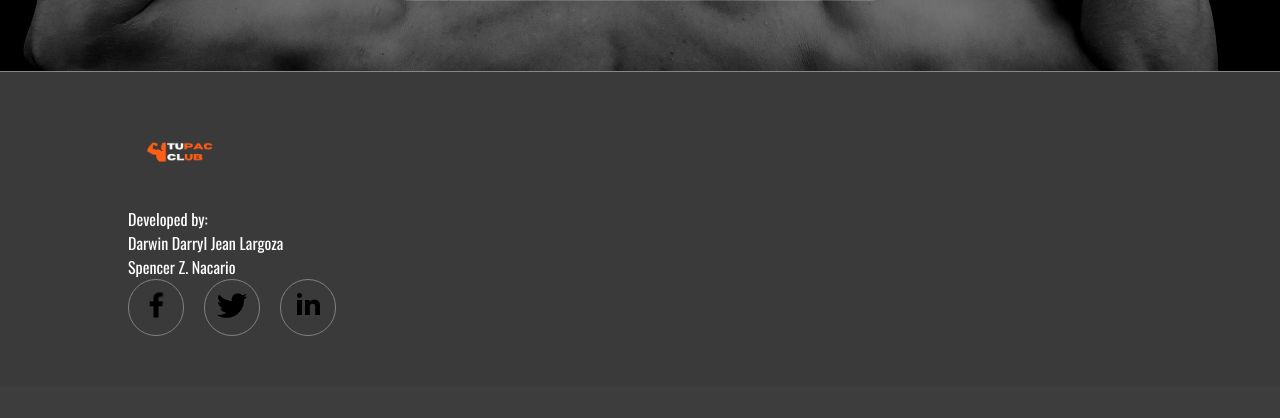
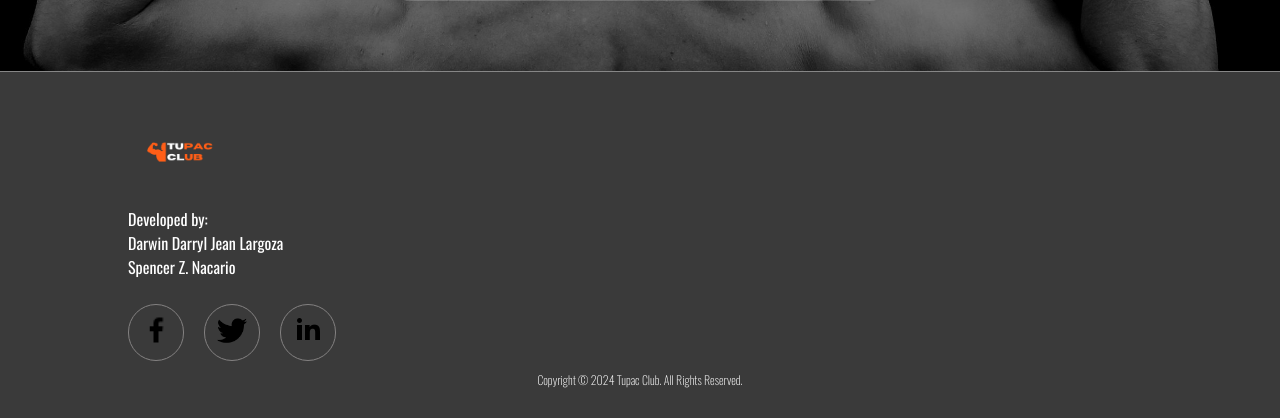
Before and after one commit to Dadaisuk1/IM_1-Summer, a PHP site: page /login.php in a window 1280 px wide. Shown: the part 522-940 px from the top of the page. Before the commit the page ends 858 px from the top, so only its background shows below. Run offline with PHP 8.4, Linux system fonts and the light colour scheme.

Commit message:
changes footer

```diff
--- a/PROJECT/css/footer.css
+++ b/PROJECT/css/footer.css
@@ -10,7 +10,7 @@
 
 .container_footer {
     width: 100%;
-    padding: 30px 10% 50px;
+    padding: 30px 10%;
     margin-top: 20px;
     border-style: solid;
     border-color: #ffffff62;
@@ -40,6 +40,10 @@
     height: auto;
 }
 
+.socials {
+    margin-top: 3ch;
+}
+
 .socials .facebook {
     border: solid 1px rgb(131, 129, 129);
     padding: 10px 12px;
@@ -60,3 +64,21 @@
     border-radius: 100px;
     justify-content: center;
 }
+
+.socials .link:hover,
+.socials .facebook:hover,
+.socials .twitter:hover {
+    cursor: pointer;
+    background-color: #c9c9c974;
+    transition: all .3s ease;
+}
+
+.copyright {
+    text-align: center;
+}
+
+.copyright p {
+    padding-top: 10px;
+    font-size: 12px;
+    font-weight: 200;
+}
--- a/PROJECT/includes/footer.php
+++ b/PROJECT/includes/footer.php
@@ -19,17 +19,26 @@
 
                 <div class="socials">
                     <div class="facebook">
-                        <img src="images/facebook.png" alt="logo">
+                        <a href="#">
+                            <img src="images/facebook.png" alt="logo">
+                        </a>
                     </div>
                     <div class="twitter">
-                        <img src="images/twitter.png" alt="logo">
+                        <a href="#">
+                            <img src="images/twitter.png" alt="logo">
+                        </a>
                     </div>
                     <div class="link">
-                        <img src="images/linkedin.png" alt="logo">
+                        <a href="#">
+                            <img src="images/linkedin.png" alt="logo">
+                        </a>
                     </div>
                 </div>
             </div>
 
+            <div class="copyright">
+                <p>Copyright © 2024 Tupac Club. All Rights Reserved.</p>
+            </div>
 
         </div>
 
--- a/PROJECT/login.php
+++ b/PROJECT/login.php
@@ -24,13 +24,13 @@
                 <div class="container">
                     <div class="input_email">
                         <label>Username</label>
-                        <input type="text" placeholder="Enter email address" name="txtemail" required>
+                        <input type="text" placeholder="Enter email address" name="txtemail">
                     </div>
 
                     <div class="input_password">
                         <label>Password</label>
                         <div class="password_container">
-                            <input type="password" placeholder="Enter password" name="txtpassword" id="password" required>
+                            <input type="password" placeholder="Enter password" name="txtpassword" id="password">
                             <span class="material-symbols-outlined pass_icon" onclick="togglePasswordVisibility('password')" id="pass_icon">
                                 visibility_off
                             </span>
@@ -66,6 +66,12 @@
 
         // Check tbluseraccount if username is existing
 
+        if (empty($email)) {
+            echo "<script>
+                alert('Please fill the email.');
+            </script>";
+        }
+
         $sql = "SELECT * FROM tblaccount WHERE email = '$email'";
         $result = mysqli_query($connection, $sql);
 
```
Also changed, not shown: PROJECT/register.php (+0 -34 lines).
